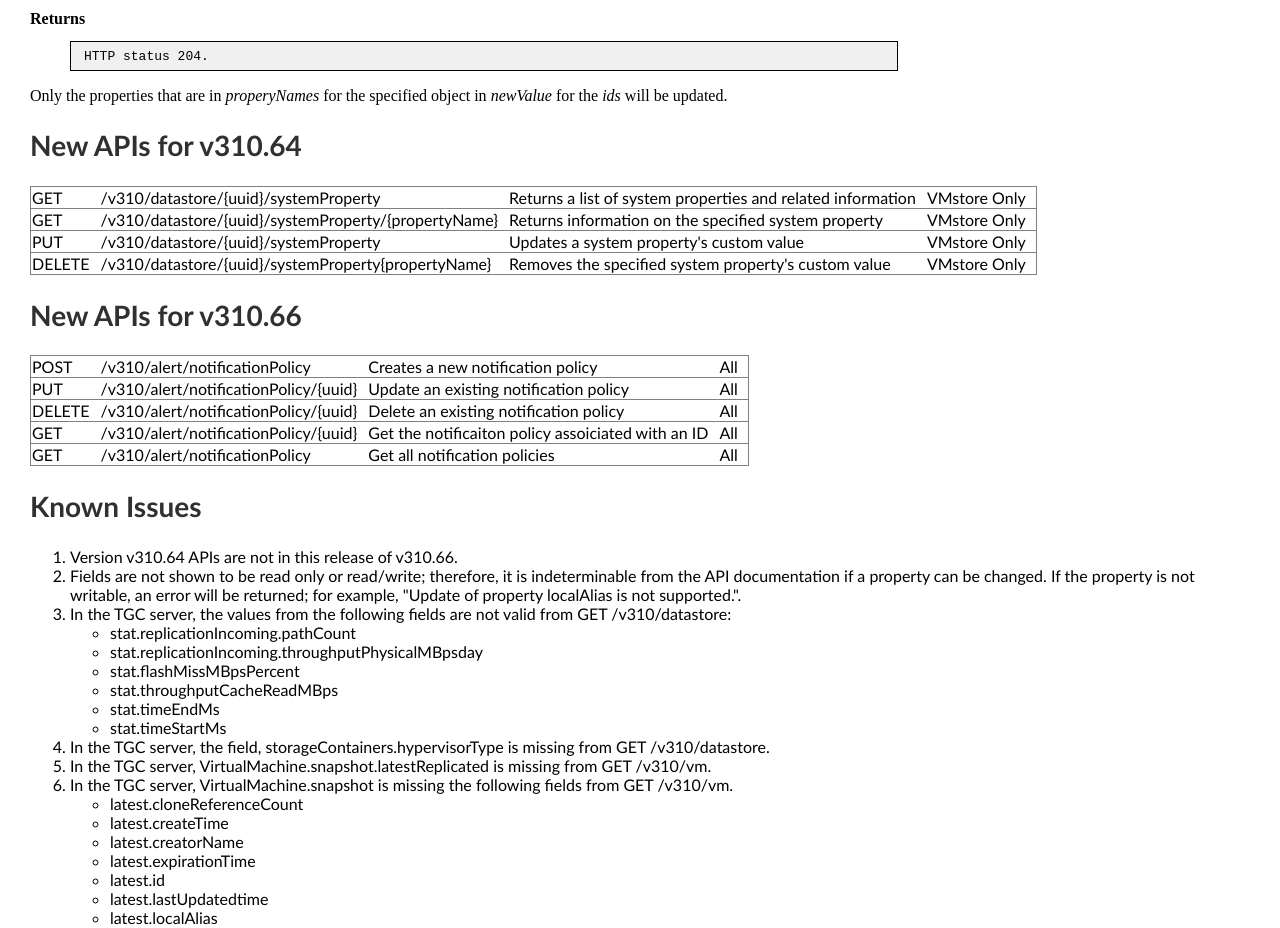
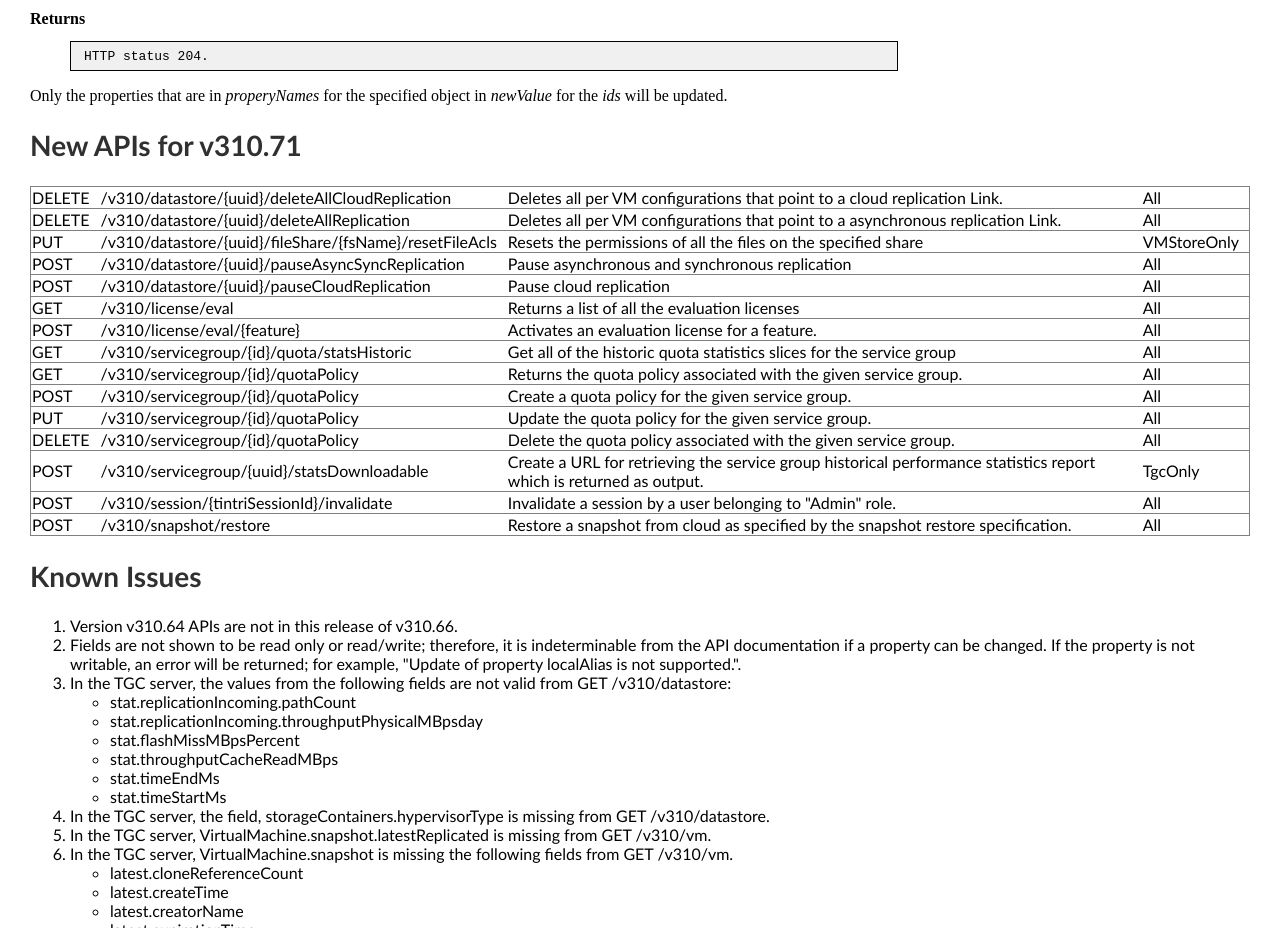
Before and after one commit to Tintri/tintri-rest-api, a plain HTML site: page docs/client/http/docs/http_doc.html in a window 1280 px wide. Shown: the part 4203-5131 px from the top of the page. Drawn offline with Linux system fonts and the light colour scheme.

Commit message:
adding new apis for v310.71

```diff
--- a/docs/client/http/docs/http_doc.html
+++ b/docs/client/http/docs/http_doc.html
@@ -563,7 +563,7 @@ HTTP status 204.
 Only the properties that are in <i>properyNames</i> for the specified object in
 <i>newValue</i> for the <i>ids</i> will be updated.
 
-<h2 id="new_apis">New APIs for v310.64</h2>
+<!--<h2 id="new_apis">New APIs for v310.64</h2>
 <table>
 <tr>
     <td>GET</td>
@@ -623,7 +623,102 @@ Only the properties that are in <i>properyNames</i> for the specified object in
     <td>Get all notification policies</td>
     <td>All</td>
 </tr>
+</table> -->
+
+<h2 id="new_apis">New APIs for v310.71</h2>
+<table>
+<tr>
+    <td>DELETE</td>
+    <td>/v310/datastore/{uuid}/deleteAllCloudReplication	 </td>
+    <td>Deletes all per VM configurations that point to a cloud replication Link.	 </td>
+    <td>All</td>
+</tr>
+<tr>
+    <td>DELETE</td>
+    <td>/v310/datastore/{uuid}/deleteAllReplication	 </td>
+    <td>Deletes all per VM configurations that point to a asynchronous replication Link.	 </td>
+    <td>All</td>
+</tr>
+<tr>
+    <td>PUT</td>
+    <td>/v310/datastore/{uuid}/fileShare/{fsName}/resetFileAcls</td>
+    <td>Resets the permissions of all the files on the specified share	 </td>
+    <td>VMStoreOnly</td>
+</tr>
+<tr>
+    <td>POST</td>
+    <td>/v310/datastore/{uuid}/pauseAsyncSyncReplication</td>
+    <td>Pause asynchronous and synchronous replication</td>
+    <td>All</td>
+</tr>
+<tr>
+    <td>POST</td>
+    <td>/v310/datastore/{uuid}/pauseCloudReplication</td>
+    <td>Pause cloud replication</td>
+    <td>All</td>
+</tr>
+  <tr>
+    <td>GET</td>
+    <td>/v310/license/eval</td>
+    <td>Returns a list of all the evaluation licenses</td>
+    <td>All</td>
+</tr>
+    <tr>
+    <td>POST</td>
+    <td>/v310/license/eval/{feature}</td>
+    <td>Activates an evaluation license for a feature.</td>
+    <td>All</td>
+</tr>
+    <tr>
+    <td>GET</td>
+    <td>/v310/servicegroup/{id}/quota/statsHistoric</td>
+    <td>Get all of the historic quota statistics slices for the service group</td>
+    <td>All</td>
+</tr>
+    <tr>
+    <td>GET</td>
+    <td>/v310/servicegroup/{id}/quotaPolicy</td>
+    <td>Returns the quota policy associated with the given service group.</td>
+    <td>All</td>
+</tr>
+    <tr>
+    <td>POST</td>
+    <td>/v310/servicegroup/{id}/quotaPolicy</td>
+    <td>Create a quota policy for the given service group.</td>
+    <td>All</td>
+</tr>
+      <tr>
+    <td>PUT</td>
+    <td>/v310/servicegroup/{id}/quotaPolicy</td>
+    <td>Update the quota policy for the given service group.</td>
+    <td>All</td>
+</tr>
+      <tr>
+    <td>DELETE</td>
+    <td>/v310/servicegroup/{id}/quotaPolicy</td>
+    <td>Delete the quota policy associated with the given service group.</td>
+    <td>All</td>
+</tr>
+        <tr>
+    <td>POST</td>
+    <td>/v310/servicegroup/{uuid}/statsDownloadable</td>
+    <td>Create a URL for retrieving the service group historical performance statistics report which is returned as output.</td>
+    <td>TgcOnly</td>
+</tr>
+        <tr>
+    <td>POST</td>
+    <td>/v310/session/{tintriSessionId}/invalidate</td>
+    <td>Invalidate a session by a user belonging to "Admin" role.</td>
+    <td>All</td>
+</tr>
+        <tr>
+    <td>POST</td>
+    <td>/v310/snapshot/restore</td>
+    <td>Restore a snapshot from cloud as specified by the snapshot restore specification.</td>
+    <td>All</td>
+</tr>
 </table>
+
 
 <h2 id="known_issues">Known Issues</h2>
 <ol>
```
